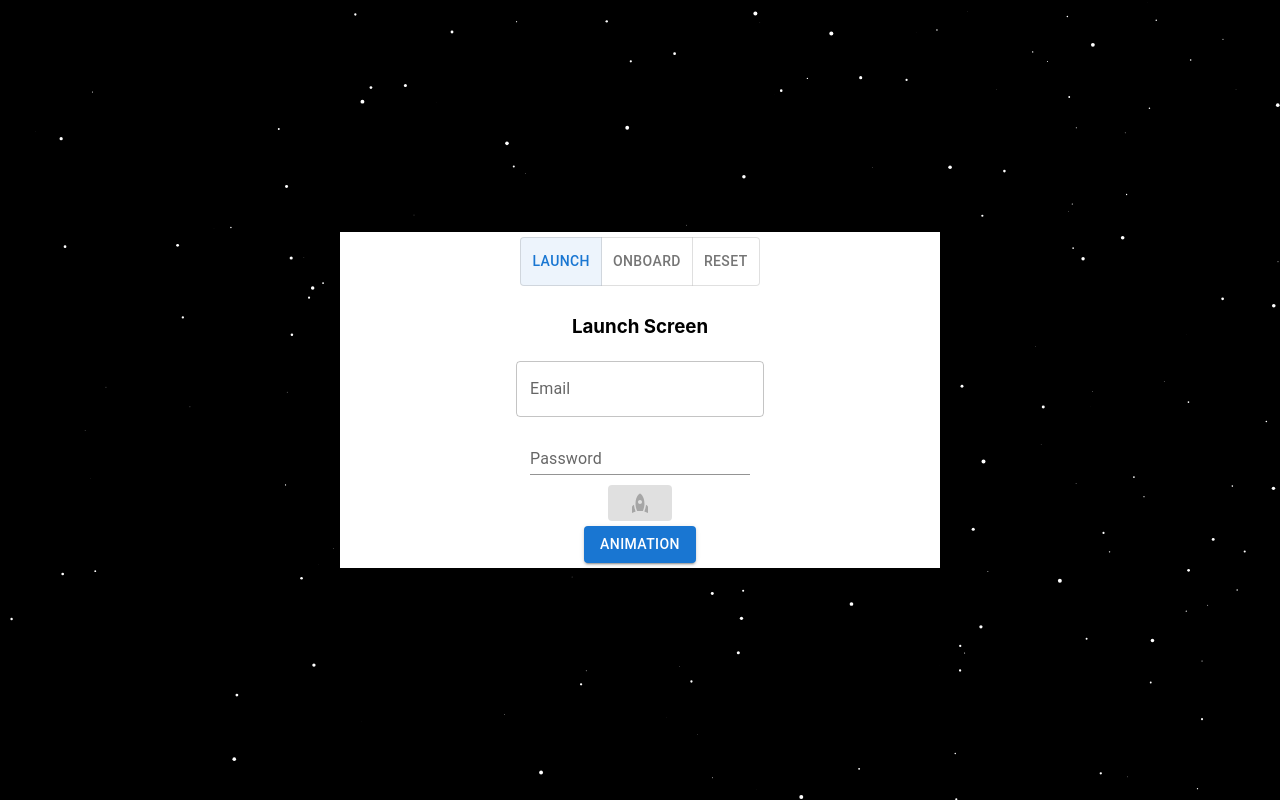
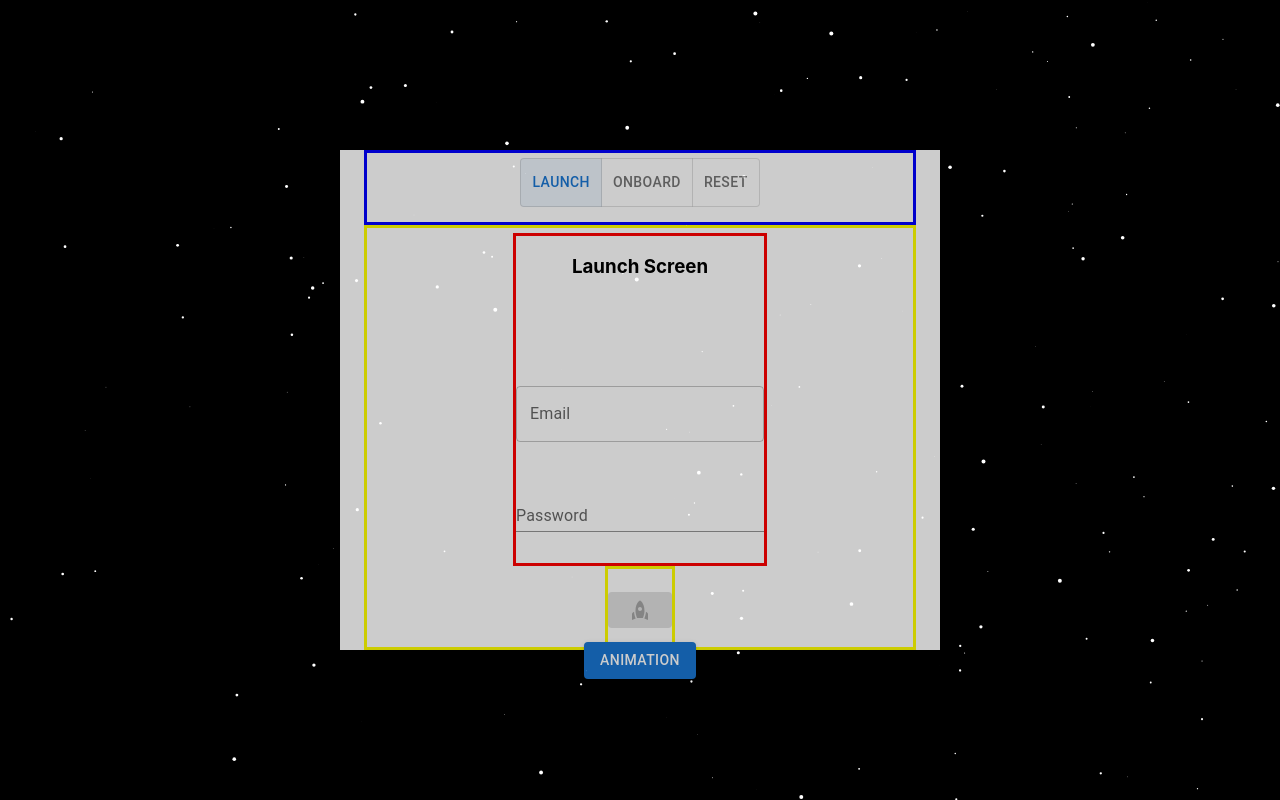
Before and after one commit to eadams98/Space-Defense-Force, a React (Create React App) app in the folder Space_Defense_Force_Client/Space-Defense-Force-Client/space-defense-force/: page / in a window 1280 px wide. Both pictures are taken after a click on the button "LAUNCH". Built offline with nearby package versions, Linux system fonts and the light colour scheme.

Commit message:
Update Login Form

```diff
--- a/Space_Defense_Force_Client/Space-Defense-Force-Client/space-defense-force/src/Homepage.tsx
+++ b/Space_Defense_Force_Client/Space-Defense-Force-Client/space-defense-force/src/Homepage.tsx
@@ -28,6 +28,10 @@ export default function HomePage() {
     navigate('/home/bag')
   }
 
+  const goToBlank = () => {
+    navigate('/home')
+  }
+
   return(
     <Container style={{
       opacity: visibility ? 1 : 0, // Control visibility
@@ -47,6 +51,7 @@ export default function HomePage() {
         <AppBar position="static">
           <Toolbar>
             <IconButton
+              onClick={goToBlank}
               size="large"
               edge="start"
               color="inherit" // This color is for the background of the IconButton, not the icon itself
--- a/Space_Defense_Force_Client/Space-Defense-Force-Client/space-defense-force/src/LandingContainer.tsx
+++ b/Space_Defense_Force_Client/Space-Defense-Force-Client/space-defense-force/src/LandingContainer.tsx
@@ -46,9 +46,8 @@ export default function LandingContainer() {
   };
 
   return(
-    <Container maxWidth="sm" style={{backgroundColor: "white"}}>
-      <Grid id="toggle-button" container spacing={24} padding={"5px"}>
-        <Grid item xs={24}>
+    <Container maxWidth="sm" sx={{backgroundColor: "white", minHeight: '500px', opacity: "0.8", height: "500px"}}>
+      <Grid id="toggle-button" spacing={24} padding={"5px"} border={"solid blue"} height={"15%"}>
           <ToggleButtonGroup
             color="primary"
             value={formState.tab}
@@ -60,13 +59,12 @@ export default function LandingContainer() {
             <ToggleButton value="Onboard" disabled={formState.mode == "Loading"}>Onboard</ToggleButton>
             <ToggleButton value="Reset" disabled={formState.mode == "Loading"}>Reset</ToggleButton>
           </ToggleButtonGroup>
-        </Grid>
       </Grid>
-      <Grid id="form" container spacing={24} padding={"5px"}>
-        <Grid item xs={24}>
+      <Grid id="form" spacing={24} padding={"5px"} height={"85%"} border={"solid yellow"}>
+
           { renderScreen() }
           <Button variant="contained" onClick={goToLoading}>Animation</Button>
-        </Grid>
+
       </Grid>
     </Container>
   );
--- a/Space_Defense_Force_Client/Space-Defense-Force-Client/space-defense-force/src/LaunchScreen.tsx
+++ b/Space_Defense_Force_Client/Space-Defense-Force-Client/space-defense-force/src/LaunchScreen.tsx
@@ -55,7 +55,7 @@ export default function LaunchScreen({
     const delay = (ms: number) => new Promise(resolve => setTimeout(resolve, ms));
 
     const fetchData = async () => {
-      const isSuccess = false;
+      let isSuccess = false;
       try {
         const axiosPromise = axios.post<any>("http://localhost:8765/auth/signin", formState);
         const delayPromise = delay(5000); // 5 seconds delay
@@ -78,6 +78,7 @@ export default function LaunchScreen({
             errorMessage: "",
             successMessge: "success"
           })
+          isSuccess = true;
         } else {
           setAxiosResponse({
             errorMessage: response.response.data.errorMessage,
@@ -99,41 +100,55 @@ export default function LaunchScreen({
   return (
     <Container
       maxWidth="sm"
-      style={{ backgroundColor: "white", display: "grid", placeItems: "center" }}
+      style={{ backgroundColor: "white", placeItems: "center", height: "100%", width: "100%" }}
     >
+      <div style={{
+        height: "80%",
+        border: "solid red"
+      }}>
+        <div style={{height: "40%"}}>
+          <div style={{height: "20%"}}><h3>Launch Screen</h3></div>
+          <div style={{height: "20%"}}>
             { axiosResponse.successMessge == "" ? null : <Alert variant="filled" severity="success">{axiosResponse.successMessge}</Alert>}
             { axiosResponse.errorMessage == "" ? null :<Alert variant="filled" severity="error">{axiosResponse.errorMessage}</Alert>}
-      <h3>Launch Screen</h3>
-      <Grid id="top-row" container spacing={2} padding={"5px"}>
-        <Grid item xs={12}>
+          </div>
+        </div>
+        <div id="top-row" style={{height: "30%"}}>
             <TextField
               id="outlined-basic"
               label="Email"
               variant="outlined"
+              fullWidth
               name="username"
               value={formState.username}
               onChange={handleInputChange}
               disabled={formToggleState.mode === "Loading"}
             />
-        </Grid>
-      </Grid>
-      <Grid id="middle-row" container spacing={2} padding={"5px"} />
-      <Grid id="bottom-row" container spacing={2} padding={"5px"}>
-        <Grid item xs={12}>
+        </div>
+
+        <div id="bottom-row" style={{height: "30%"}}>
           <TextField
               id="standard-basic"
               label="Password"
               variant="standard"
+              fullWidth
               name="password"
               type="password"
               value={formState.password}
               onChange={handleInputChange}
               disabled={formToggleState.mode === "Loading"}
             />
-        </Grid>
-      </Grid>
-      <Grid id="bottom-row" container spacing={2} padding={"5px"}>
-        <Grid item xs={12}>
+        </div>
+      </div>
+
+      <div style={{
+        display: "flex",          // Enable flexbox
+        justifyContent: "center", // Center horizontally
+        alignItems: "center",     // Center vertically
+        height: "20%",
+        border: "solid yellow",
+      }}>
+
             <Button
               variant="contained"
               disabled={isDisabled || formToggleState.mode === "Loading" || axiosResponse.errorMessage != ""}
@@ -148,8 +163,9 @@ export default function LaunchScreen({
                 <Rocket />
               )}
             </Button>
-        </Grid>
-      </Grid>
+
+      </div>
+
     </Container>
   );
 }
```
Lines whose indentation alone changed are shown as unchanged.
